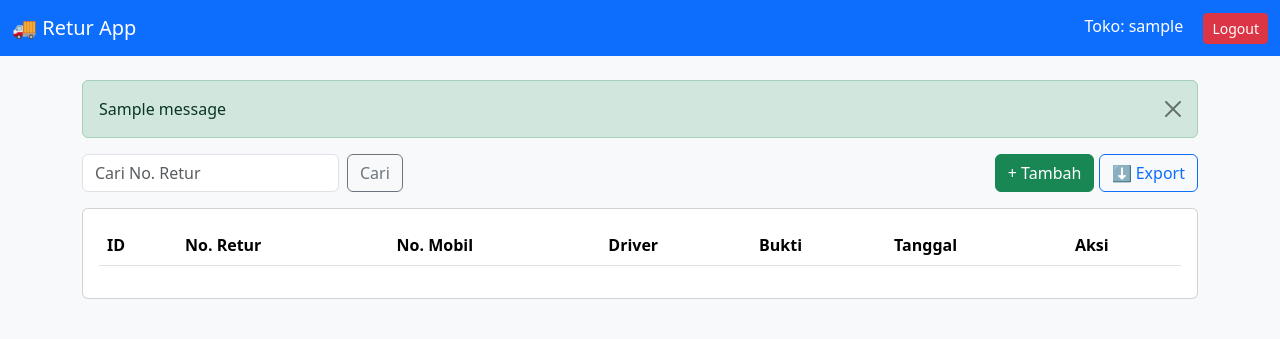
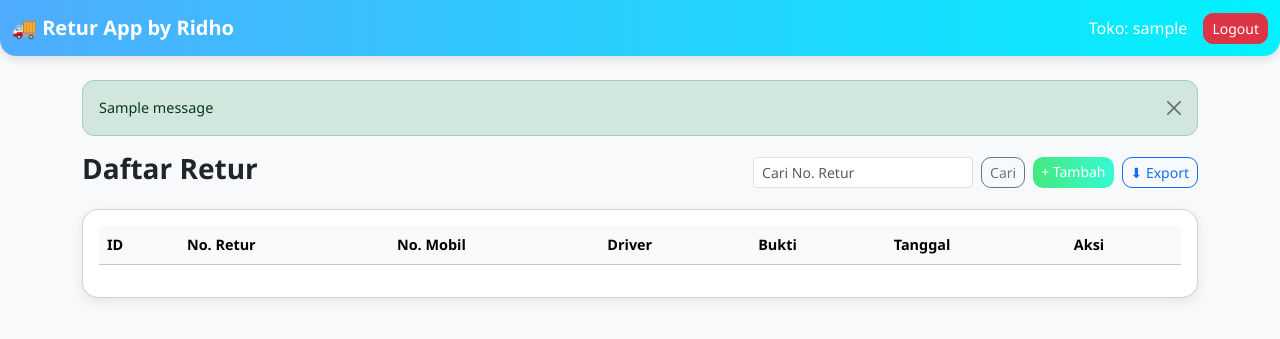
Before and after one commit to xnxxdhooomrzkyyy/bot-telegram, a Flask app: page /dashboard in a window 1280 px wide. Shown: the top 339 px of the page. Run offline with Flask 3, Linux system fonts and the light colour scheme; the visitor is signed in with stand-in values (Sample User, id 1); tables that the repository leaves empty hold one stand-in row (values such as "Sample post"); one stand-in notice (Sample message) is shown; lists and menus that the app fills with data are empty.

Commit message:
Update dashboard.html

```diff
--- a/templates/dashboard.html
+++ b/templates/dashboard.html
@@ -5,46 +5,93 @@
   <meta name="viewport" content="width=device-width, initial-scale=1.0">
   <title>Dashboard Retur</title>
   <link href="https://cdn.jsdelivr.net/npm/bootstrap@5.3.2/dist/css/bootstrap.min.css" rel="stylesheet">
+  <style>
+    body {
+      background: #f8f9fa;
+      font-family: 'Segoe UI', sans-serif;
+    }
+    .navbar {
+      border-radius: 0 0 16px 16px;
+      box-shadow: 0 4px 8px rgba(0,0,0,0.1);
+      background: linear-gradient(90deg, #4facfe, #00f2fe);
+    }
+    .navbar-brand {
+      font-weight: 600;
+      color: white !important;
+    }
+    .navbar-text {
+      color: white;
+      font-weight: 500;
+      margin-right: 1rem;
+    }
+    .card {
+      border-radius: 16px;
+      box-shadow: 0 4px 12px rgba(0,0,0,0.08);
+    }
+    table {
+      font-size: 0.9rem;
+    }
+    .btn {
+      border-radius: 10px;
+    }
+    .btn-success {
+      background: linear-gradient(90deg, #43e97b, #38f9d7);
+      border: none;
+    }
+    .btn-outline-primary {
+      border-radius: 10px;
+    }
+    .alert {
+      border-radius: 12px;
+      font-size: 0.9rem;
+    }
+  </style>
 </head>
-<body class="bg-light">
+<body>
 
-  <nav class="navbar navbar-dark bg-primary">
-    <div class="container-fluid d-flex justify-content-between">
-      <span class="navbar-brand">🚚 Retur App</span>
-      <div>
-        <span class="text-white me-3">Toko: {{ session['user'] }}</span>
+  <!-- Navbar -->
+  <nav class="navbar navbar-expand-lg">
+    <div class="container-fluid d-flex justify-content-between align-items-center">
+      <a class="navbar-brand" href="#">🚚 Retur App by Ridho</a>
+      <div class="d-flex align-items-center">
+        <span class="navbar-text">Toko: {{ session['user'] }}</span>
         <a href="{{ url_for('logout') }}" class="btn btn-danger btn-sm">Logout</a>
       </div>
     </div>
   </nav>
 
+  <!-- Content -->
   <div class="container my-4">
+
     <!-- Flash Messages -->
     {% with messages = get_flashed_messages(with_categories=true) %}
       {% if messages %}
         {% for category, message in messages %}
-          <div class="alert alert-{{ category }} alert-dismissible fade show">
+          <div class="alert alert-{{ category }} alert-dismissible fade show" role="alert">
             {{ message }}
-            <button class="btn-close" data-bs-dismiss="alert"></button>
+            <button type="button" class="btn-close" data-bs-dismiss="alert" aria-label="Close"></button>
           </div>
         {% endfor %}
       {% endif %}
     {% endwith %}
 
-    <div class="d-flex justify-content-between mb-3">
-      <form method="get" class="d-flex">
-        <input type="text" name="q" value="{{ q }}" class="form-control me-2" placeholder="Cari No. Retur">
-        <button class="btn btn-outline-secondary">Cari</button>
+    <div class="d-flex justify-content-between align-items-center mb-3">
+      <h3 class="fw-bold">Daftar Retur</h3>
+      <div class="d-flex gap-2">
+        <!-- Form Pencarian -->
+        <form method="GET" action="{{ url_for('dashboard') }}" class="d-flex">
+          <input type="text" name="q" value="{{ q }}" class="form-control form-control-sm me-2" placeholder="Cari No. Retur">
+          <button type="submit" class="btn btn-outline-secondary btn-sm">Cari</button>
         </form>
-      <div>
-        <a href="{{ url_for('tambah') }}" class="btn btn-success">+ Tambah</a>
-        <a href="{{ url_for('export') }}" class="btn btn-outline-primary">⬇ Export</a>
+        <a href="{{ url_for('tambah') }}" class="btn btn-success btn-sm">+ Tambah</a>
+        <a href="{{ url_for('export') }}" class="btn btn-outline-primary btn-sm">⬇ Export</a>
       </div>
     </div>
 
     <div class="card p-3">
+      <div class="table-responsive">
         <table class="table table-hover align-middle">
-        <thead>
+          <thead class="table-light">
             <tr>
               <th>ID</th>
               <th>No. Retur</th>
@@ -64,13 +111,21 @@
               <td>{{ row.nama_driver }}</td>
               <td>
                 {% if row.bukti %}
-                <a href="{{ row.bukti }}" target="_blank" class="btn btn-sm btn-info">Lihat</a>
-              {% else %}-{% endif %}
+                  <a href="{{ row.bukti }}" target="_blank" class="btn btn-sm btn-outline-info">Lihat</a>
+                {% else %}
+                  <span class="text-muted">-</span>
+                {% endif %}
               </td>
-            <td>{{ row.tanggal_manual or row.created_at }}</td>
               <td>
-              <form method="post" action="{{ url_for('delete', id=row.id) }}" onsubmit="return confirm('Hapus data ini?')">
-                <button class="btn btn-sm btn-danger">Delete</button>
+                {% if row.tanggal_manual %}
+                  <span class="badge bg-success">{{ row.tanggal_manual }}</span>
+                {% else %}
+                  <span class="badge bg-secondary">{{ row.created_at }}</span>
+                {% endif %}
+              </td>
+              <td>
+                <form action="{{ url_for('delete', id=row.id) }}" method="POST" onsubmit="return confirm('Yakin hapus data ini?');">
+                  <button type="submit" class="btn btn-sm btn-outline-danger">Delete</button>
                 </form>
               </td>
             </tr>
@@ -79,6 +134,7 @@
         </table>
       </div>
     </div>
+  </div>
 
   <script src="https://cdn.jsdelivr.net/npm/bootstrap@5.3.2/dist/js/bootstrap.bundle.min.js"></script>
 </body>
```
Lines whose indentation alone changed are shown as unchanged.
